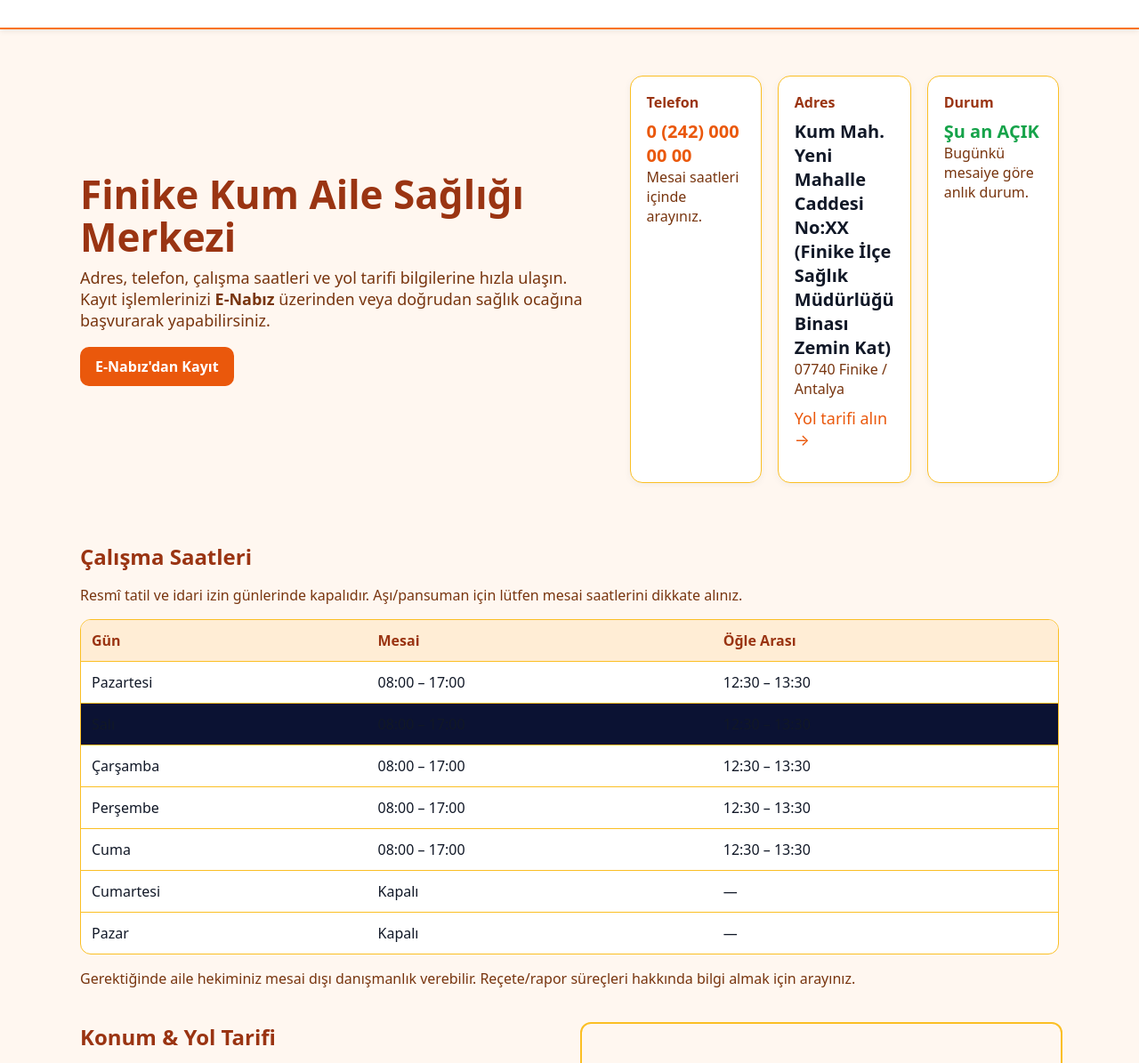
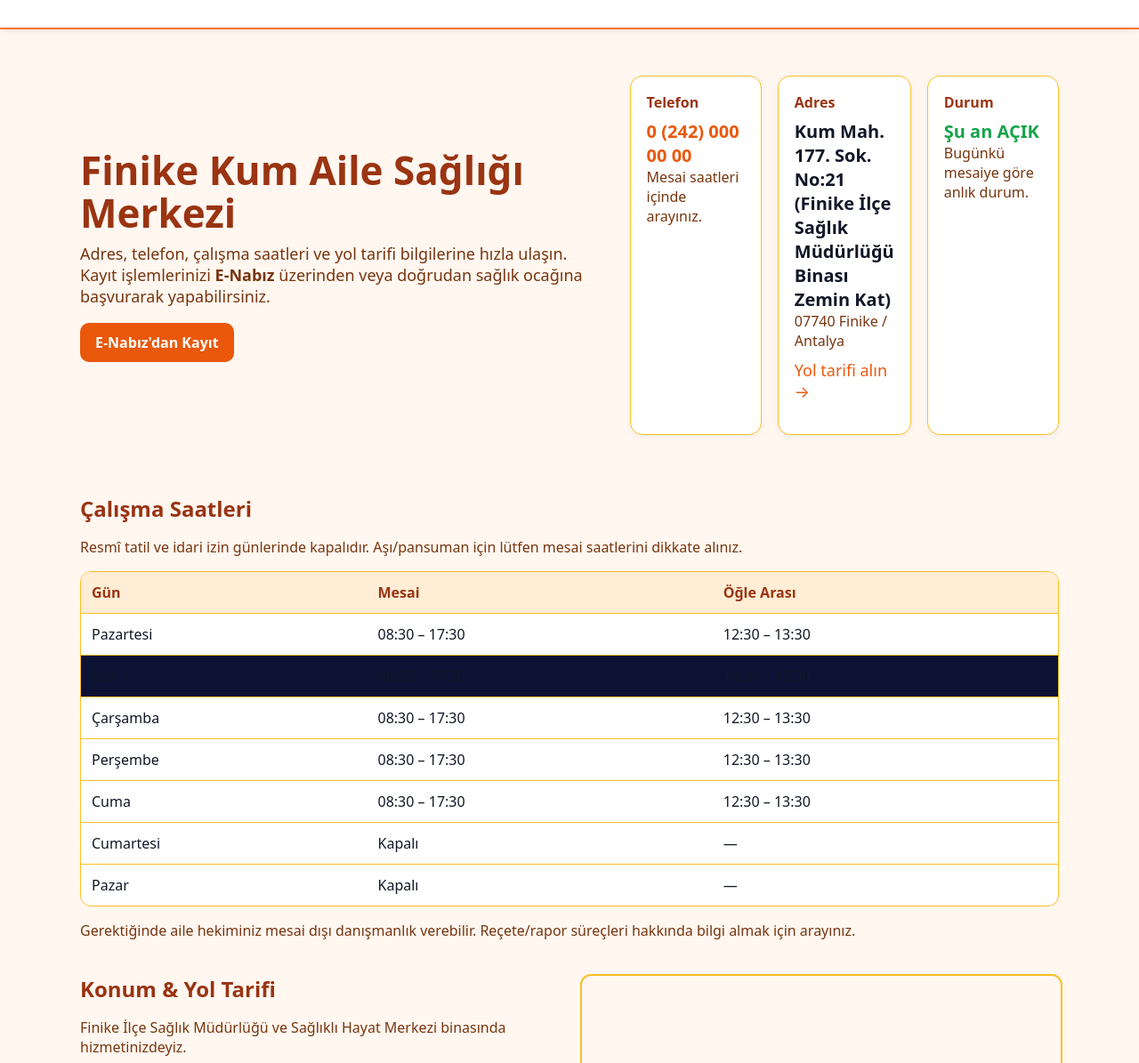
Before and after one commit to kumasm/kumasm, a plain HTML site: page index.html in a window 1280 px wide. Shown: the part 85-1280 px from the top of the page at 89% size. Drawn offline with Linux system fonts and the light colour scheme; grey boxes are pictures that could not be loaded.

Commit message:
Update index.html

```diff
--- a/index.html
+++ b/index.html
@@ -158,7 +158,7 @@
         </div>
         <div class="card">
           <h3>Adres</h3>
-          <div class="big">Kum Mah. Yeni Mahalle Caddesi No:XX<br>(Finike İlçe Sağlık Müdürlüğü Binası Zemin Kat)</div>
+          <div class="big">Kum Mah. 177. Sok. No:21 <br>(Finike İlçe Sağlık Müdürlüğü Binası Zemin Kat)</div>
           <div class="muted">07740 Finike / Antalya</div>
           <p style="margin-top:10px"><a href="#konum">Yol tarifi alın →</a></p>
         </div>
@@ -178,11 +178,11 @@
           <tr><th>Gün</th><th>Mesai</th><th>Öğle Arası</th></tr>
         </thead>
         <tbody>
-          <tr data-day="1"><td>Pazartesi</td><td>08:00 – 17:00</td><td>12:30 – 13:30</td></tr>
-          <tr data-day="2"><td>Salı</td><td>08:00 – 17:00</td><td>12:30 – 13:30</td></tr>
-          <tr data-day="3"><td>Çarşamba</td><td>08:00 – 17:00</td><td>12:30 – 13:30</td></tr>
-          <tr data-day="4"><td>Perşembe</td><td>08:00 – 17:00</td><td>12:30 – 13:30</td></tr>
-          <tr data-day="5"><td>Cuma</td><td>08:00 – 17:00</td><td>12:30 – 13:30</td></tr>
+          <tr data-day="1"><td>Pazartesi</td><td>08:30 – 17:30</td><td>12:30 – 13:30</td></tr>
+          <tr data-day="2"><td>Salı</td><td>08:30 – 17:30</td><td>12:30 – 13:30</td></tr>
+          <tr data-day="3"><td>Çarşamba</td><td>08:30 – 17:30</td><td>12:30 – 13:30</td></tr>
+          <tr data-day="4"><td>Perşembe</td><td>08:30 – 17:30</td><td>12:30 – 13:30</td></tr>
+          <tr data-day="5"><td>Cuma</td><td>08:30 – 17:30</td><td>12:30 – 13:30</td></tr>
           <tr data-day="6"><td>Cumartesi</td><td>Kapalı</td><td>—</td></tr>
           <tr data-day="0"><td>Pazar</td><td>Kapalı</td><td>—</td></tr>
         </tbody>
@@ -193,7 +193,7 @@
     <section id="konum" class="section split">
       <div>
         <h2>Konum & Yol Tarifi</h2>
-        <p class="muted">Finike merkezine yakın konumdayız. Otopark ve toplu taşıma erişimi mevcuttur.</p>
+        <p class="muted">Finike İlçe Sağlık Müdürlüğü ve Sağlıklı Hayat Merkezi binasında hizmetinizdeyiz.</p>
         <p><strong>Adres:</strong> Kum Mah. Yeni Mahalle Caddesi No:XX, 07740 Finike/Antalya<br><em>(Finike İlçe Sağlık Müdürlüğü Binası Zemin Kat)</em></p>
         <p style="display:flex;gap:10px;flex-wrap:wrap">
           <a class="cta" href="https://www.google.com/maps/search/?api=1&query=Finike%20%C4%B0l%C3%A7e%20Sa%C4%9Fl%C4%B1k%20M%C3%BCd%C3%BCrl%C3%BC%C4%9F%C3%BC%20ve%20Sa%C4%9Fl%C4%B1kl%C4%B1%20Hayat%20Merkezi" target="_blank" rel="noopener">Google Haritalar'da Aç</a>
@@ -227,7 +227,7 @@
         <h3>Duyurular</h3>
         <ul>
           <li>Mevsimsel aşılar için lütfen aile hekiminizle iletişime geçiniz.</li>
-          <li>Laboratuvar örnekleri için sabah saatlerinde başvurunuz.</li>
+          <li>Kan tahlili işlemleriniz için sabah saatlerinde başvurunuz.</li>
         </ul>
       </div>
       <div class="card">
```
